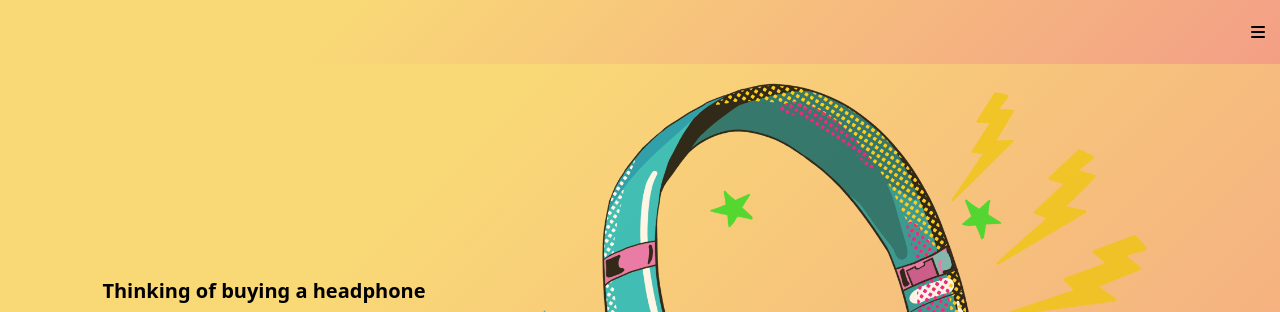
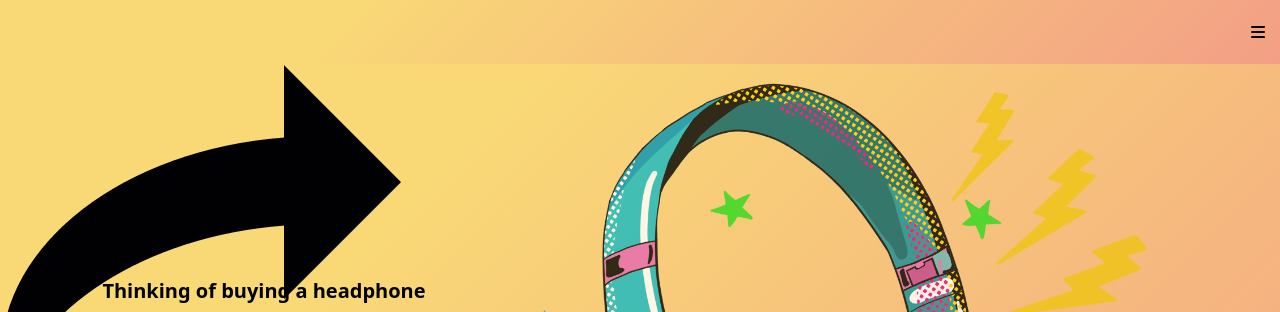
Before and after one commit to daydaydj/shopping-layout-html, a plain HTML site: page index.html in a window 1280 px wide. Shown: the top 312 px of the page. Drawn offline with Linux system fonts and the light colour scheme.

Commit message:
img added

```diff
--- a/index.html
+++ b/index.html
@@ -20,6 +20,9 @@
     </nav>
     <section class="hero-section">
       <div><img src="./headphone.png" alt="" class="headphones-img" /></div>
+      <div class="arrow-container">
+        <img src="./arrow.png" alt="arrow-container" />
+      </div>
       <div class="hero-text">
         <p class="hero-para-1">Thinking of buying a headphone</p>
         <h1 class="hero-heading">Buy World's Best <span> Headphone</span></h1>
--- a/style.css
+++ b/style.css
@@ -59,7 +59,9 @@ body {
   font-size: 20px;
   z-index: 1;
 }
-
+.arrow-container img {
+  position: absolute;
+}
 @media screen and (max-width: 1040px) {
   .hero-heading {
     font-size: 40px;
```
